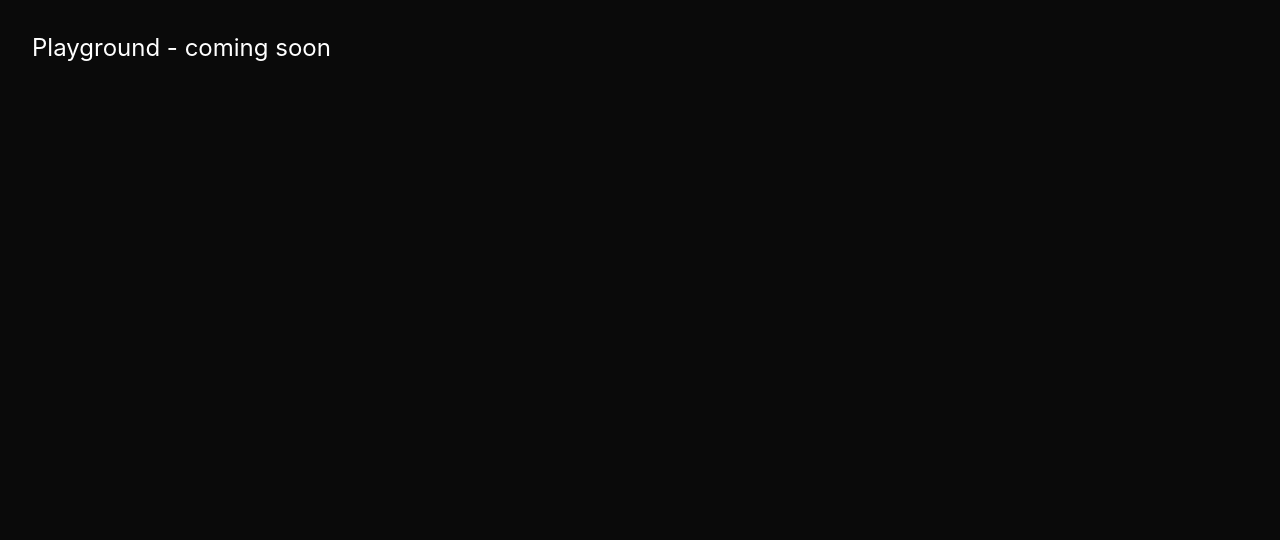
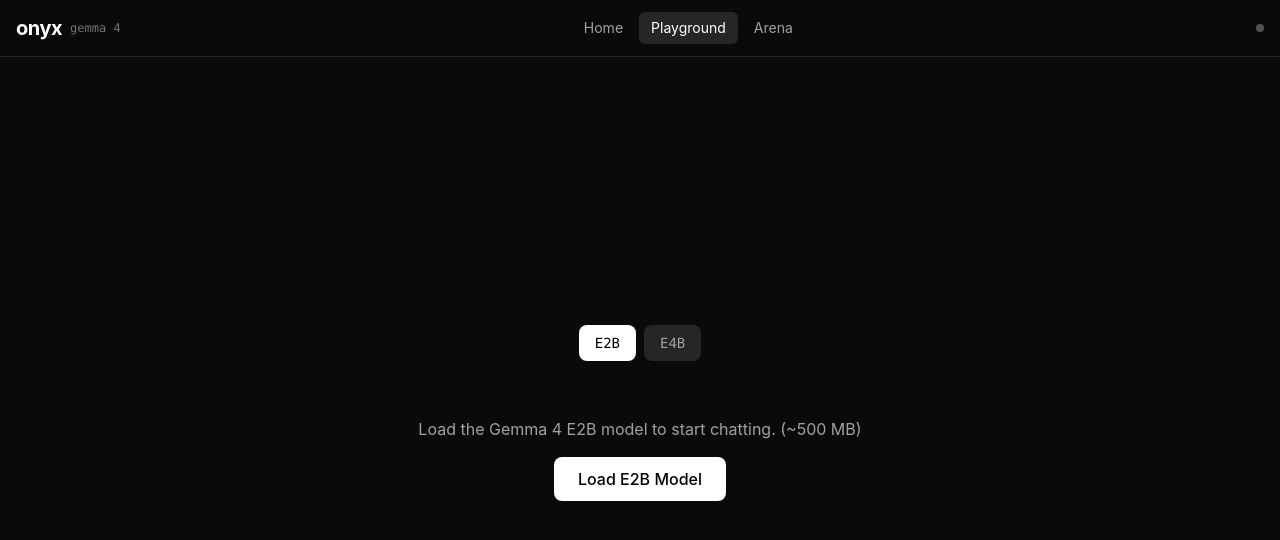
Before and after one commit to sacredvoid/onyx, a React (Vite) app in the folder web/: page /playground in a window 1280 px wide. Shown: the top 540 px of the page. Built offline with nearby package versions, Linux system fonts and the light colour scheme.

Commit message:
feat: add Playground page with model selection, multimodal chat, and streaming

```diff
--- a/web/src/App.tsx
+++ b/web/src/App.tsx
@@ -1,4 +1,6 @@
 import { BrowserRouter, Routes, Route } from "react-router-dom";
+import { Home } from "./pages/Home";
+import { Playground } from "./pages/Playground";
 
 function Placeholder({ name }: { name: string }) {
   return <div className="p-8 text-white text-2xl">{name} - coming soon</div>;
@@ -8,8 +10,8 @@
   return (
     <BrowserRouter>
       <Routes>
-        <Route path="/" element={<Placeholder name="Home" />} />
-        <Route path="/playground" element={<Placeholder name="Playground" />} />
+        <Route path="/" element={<Home />} />
+        <Route path="/playground" element={<Playground />} />
         <Route path="/arena" element={<Placeholder name="Arena" />} />
       </Routes>
     </BrowserRouter>
--- /dev/null
+++ b/web/src/pages/Playground.tsx
@@ -0,0 +1,126 @@
+import { useState, useCallback, useRef, useEffect } from "react";
+import { useModel } from "../hooks/useModel";
+import { Header } from "../components/Header";
+import { ModelLoader } from "../components/ModelLoader";
+import { Chat } from "../components/Chat";
+import { InputBar } from "../components/InputBar";
+import type { ChatMessage, ModelVariant, MultimodalContent } from "../lib/types";
+
+export function Playground() {
+  const {
+    status,
+    progress,
+    output,
+    stats,
+    loadModel,
+    generate,
+    interrupt,
+    error,
+    currentVariant,
+  } = useModel();
+
+  const [messages, setMessages] = useState<ChatMessage[]>([]);
+  const [selectedVariant, setSelectedVariant] = useState<ModelVariant>("E2B");
+  const wasGeneratingRef = useRef(false);
+
+  // When generation completes, add assistant message to history
+  useEffect(() => {
+    if (wasGeneratingRef.current && status !== "generating" && output) {
+      setMessages((prev) => [...prev, { role: "assistant", content: output }]);
+    }
+    wasGeneratingRef.current = status === "generating";
+  }, [status, output]);
+
+  const handleSend = useCallback(
+    (text: string, image?: File, audio?: Blob) => {
+      const content: MultimodalContent[] = [];
+
+      if (image) {
+        const url = URL.createObjectURL(image);
+        content.push({ type: "image", image: url });
+      }
+      if (audio) {
+        const url = URL.createObjectURL(audio);
+        content.push({ type: "audio", audio: url });
+      }
+      content.push({ type: "text", text });
+
+      const userMessage: ChatMessage = {
+        role: "user",
+        content: content.length === 1 ? text : content,
+      };
+
+      const newMessages = [...messages, userMessage];
+      setMessages(newMessages);
+
+      const images = content
+        .filter((c) => c.type === "image")
+        .map((c) => c.image!);
+      const audios = content
+        .filter((c) => c.type === "audio")
+        .map((c) => c.audio!);
+
+      generate(
+        newMessages,
+        images.length > 0 ? images : undefined,
+        audios.length > 0 ? audios : undefined,
+      );
+    },
+    [messages, generate],
+  );
+
+  const isGenerating = status === "generating";
+
+  return (
+    <div className="h-screen flex flex-col">
+      <Header modelStatus={status} currentVariant={currentVariant} />
+
+      {status !== "ready" && status !== "generating" ? (
+        <div className="flex-1 flex flex-col items-center justify-center">
+          <div className="flex gap-2 mb-6">
+            {(["E2B", "E4B"] as ModelVariant[]).map((v) => (
+              <button
+                key={v}
+                onClick={() => setSelectedVariant(v)}
+                className={`px-4 py-2 rounded-lg text-sm font-mono transition-colors ${
+                  selectedVariant === v
+                    ? "bg-white text-black"
+                    : "bg-neutral-800 text-neutral-400 hover:text-white"
+                }`}
+              >
+                {v}
+              </button>
+            ))}
+          </div>
+
+          <ModelLoader
+            variant={selectedVariant}
+            progress={progress}
+            onLoad={loadModel}
+            isLoading={status === "loading"}
+            isReady={false}
+          />
+
+          {error && (
+            <p className="mt-4 text-red-400 text-sm max-w-md text-center">{error}</p>
+          )}
+        </div>
+      ) : (
+        <>
+          <Chat
+            messages={messages}
+            streamingOutput={output}
+            isGenerating={isGenerating}
+            stats={stats}
+          />
+          <InputBar
+            onSend={handleSend}
+            onInterrupt={interrupt}
+            isGenerating={isGenerating}
+            disabled={status !== "ready" && status !== "generating"}
+          />
+        </>
+      )}
+    </div>
+  );
+}
```
